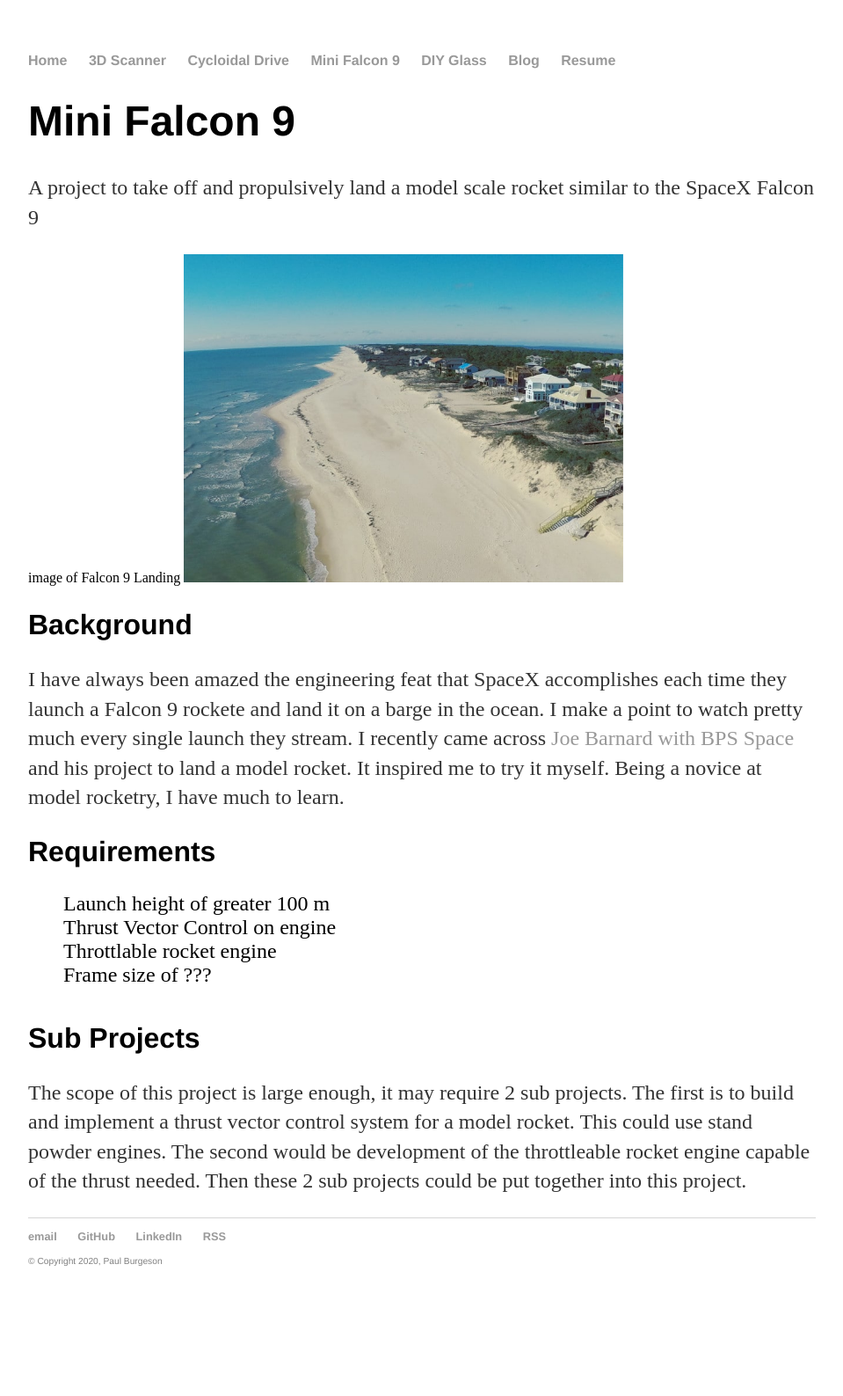
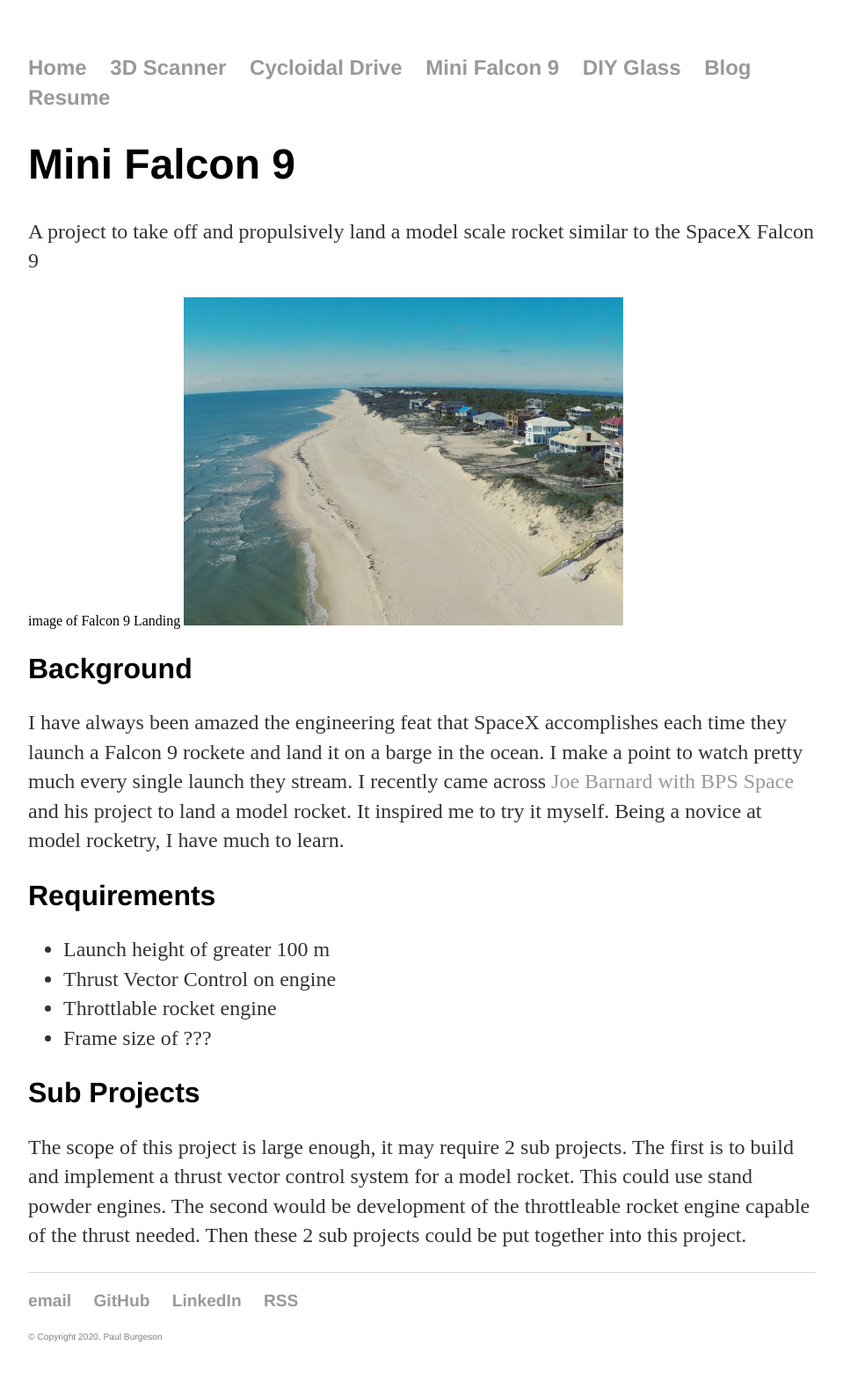
Before and after one commit to pburgeson/pburgeson.github.io, a Jekyll site: the page built from minifalcon9/index.html, in a window 1280 px wide. Shown: the whole page at 88% size, without its empty margins (160-1119 px from the left). Built offline with Jekyll 4.4.1, drawn with Linux system fonts in a browser that asks for light colours; before the commit the page ends 1501 px from its top, so only the background shows below that.

Commit message:
trying to fix bullets

```diff
--- a/css/main.css
+++ b/css/main.css
@@ -37,6 +37,11 @@
     line-height: 1.4em;
     color: #333;
 }
+ul {
+    font-size: 1.5em;
+    line-height: 1.4em;
+    color: #333;
+}
 footer {
     border-top: 1px solid #d5d5d5;
     font-size: .8em;
--- a/minifalcon9/index.html
+++ b/minifalcon9/index.html
@@ -14,7 +14,7 @@
 
 <h2>Requirements</h2>
 <p>
-    <ul class="posts">
+    <ul>
         <li>Launch height of greater 100 m</li>
         <li>Thrust Vector Control on engine</li>
         <li>Throttlable rocket engine</li>
```
